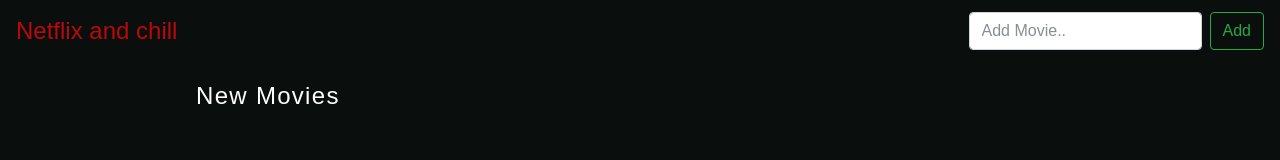
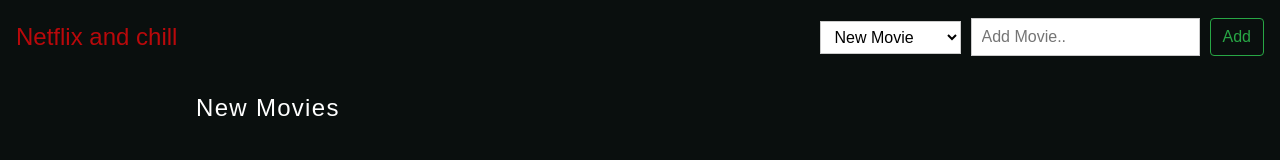
Before and after one commit to wcrozier12/MovieLister, a React (Create React App) app in the folder client/: page / in a window 1280 px wide. Shown: the top 160 px of the page. Built offline with nearby package versions, Linux system fonts and the light colour scheme; no server answers.

Commit message:
added classic/new options

```diff
--- a/client/package.json
+++ b/client/package.json
@@ -13,5 +13,5 @@
     "test": "react-scripts test --env=jsdom",
     "eject": "react-scripts eject"
   },
-  "proxy": "http://localhost:3005"
+  "proxy": "http://localhost:3001"
 }
--- /dev/null
+++ b/client/src/Components/NavBar/AddMovieForm/AddMovieForm.css
@@ -0,0 +1,19 @@
+.Input {
+  padding: 10px;
+  box-sizing: border-box;
+}
+
+.InputElement {
+  outline: none;
+  border: 1px solid #ccc;
+  background-color: white;
+  font: inherit;
+  padding: 6px 10px;
+  display: block;
+  box-sizing: border-box;
+}
+
+.InputElement:focus {
+  outline: none;
+  background-color: #ccc;
+}
--- a/client/src/Components/NavBar/AddMovieForm/AddMovieForm.js
+++ b/client/src/Components/NavBar/AddMovieForm/AddMovieForm.js
@@ -1,12 +1,34 @@
-import React from 'react';
+import React from "react";
+import "./AddMovieForm.css";
 
-const AddMovieForm = (props) => {
+const AddMovieForm = props => {
+  console.log(props.searchFields.movieSearchTerm);
   return (
-        <form className="form-inline my-2 my-lg-0">
-          <input className="form-control mr-sm-2" type="text" placeholder="Add Movie.." value={props.empty} onChange={(event) => props.changed(event)}></input>
-          <button className="btn btn-outline-success my-2 my-sm-0" onClick={props.clicked} >Add</button>
-        </form>
-  )
-}
+      <form className="form-inline my-2 my-lg-0">
+        <select
+          className="InputElement"
+          onChange={event => props.changed(event, "movieType")}
+        >
+          <option value="new">New Movie</option>
+          <option value="classic">Classic Movie</option>
+        </select>
+        <div className="Input">
+          <input
+            className="InputElement"
+            type="text"
+            placeholder="Add Movie.."
+            value={props.searchFields.movieSearchTerm.value}
+            onChange={event => props.changed(event, "movieSearchTerm")}
+          />
+        </div>
+        <button
+          className="btn btn-outline-success my-2 my-sm-0"
+          onClick={props.clicked}
+        >
+          Add
+        </button>
+      </form>
+  );
+};
 
 export default AddMovieForm;
--- a/client/src/Components/NavBar/NavBar.js
+++ b/client/src/Components/NavBar/NavBar.js
@@ -6,7 +6,7 @@
   return(
       <nav className="navbar bg-faded navbar-toggleable-md NavBar">
         <a className="navbar-brand NavBrand" href="/">Netflix and chill</a>
-        <AddMovieForm changed={props.changed} clicked={props.clicked} empty={props.emptyForm} />
+        <AddMovieForm changed={props.changed} clicked={props.clicked} searchFields={props.searchFields} />
       </nav>
   )
 }
--- a/client/src/Layout/Layout.js
+++ b/client/src/Layout/Layout.js
@@ -13,7 +13,16 @@
         { title: 'Classic Movies', id: 'classics', movies:[] },
         { title: 'History', id: 'history', movies:[] }
       ],
-      movieSearch: '',
+      searchFields: {
+        movieSearchTerm: {
+          type: 'input',
+          value: ''
+        },
+        movieType: {
+          type: 'select',
+          value: 'new'
+        }
+      },
       viewingModal: false,
       resetCarousel: false
     }
@@ -34,22 +43,39 @@
       categories[0].movies = newMovies;
       categories[1].movies = classicMovies;
       categories[2].movies = watchedMovies;
+      const resetSearchFields = {
+        ...this.state.searchFields
+      }
+      const resetMovieSearch = {
+        ...resetSearchFields['movieSearchTerm'],
+        value: ''
+      }
+      resetSearchFields['movieSearchTerm'] = resetMovieSearch;
       this.setState({
         categories,
-        movieSearch: '',
+        searchFields: resetSearchFields,
         resetCarousel: false
       })
     })
   }
 
-  handleSearchInput = (event) => {
+  handleSearchInput = (event, elementId) => {
     event.preventDefault();
-    this.setState({movieSearch: event.target.value})
+    const updatedSearchForm = {
+      ...this.state.searchFields
+    }
+    const updatedElement = {
+      ...updatedSearchForm[elementId]
+    }
+    updatedElement.value = event.target.value;
+    updatedSearchForm[elementId] = updatedElement
+    this.setState({searchFields: updatedSearchForm})
   }
   searchMovieHandler = (e) => {
     e.preventDefault();
-    const title = this.state.movieSearch;
+    const title = this.state.searchFields.movieSearchTerm.value;
     const data = {};
+    data.classic = this.state.searchFields.movieType.value === 'classic' ? true : false;
     axios.get('https://www.omdbapi.com/?i=tt3896198&apikey=7d3e7708&t=' + title)
     .then((res) => {
       data.title = res.data.Title;
@@ -95,7 +121,7 @@
       })
     return(
       <div className='Layout'>
-        <NavBar changed={this.handleSearchInput} clicked={this.searchMovieHandler} emptyForm={this.state.movieSearch}/>
+        <NavBar changed={this.handleSearchInput} clicked={this.searchMovieHandler} searchFields={this.state.searchFields}/>
           <div className='MovieSectionContainer'>
             {categories}
         </div>
--- a/package.json
+++ b/package.json
@@ -15,7 +15,7 @@
   "scripts": {
     "server": "node server.js",
     "client": "node scripts/start-client.js",
-    "dev": "concurrently \"nodemon server.js\" \"yarn start\"",
+    "dev": "concurrently \"nodemon server.js\" \"npm run client\"",
     "start": "node server.js",
     "build": "node scripts/build.js",
     "test": "echo \"Error: no test specified\" && exit 1",
```
Also changed, not shown: 1 other file (tests, documents, lock files or other folders).
